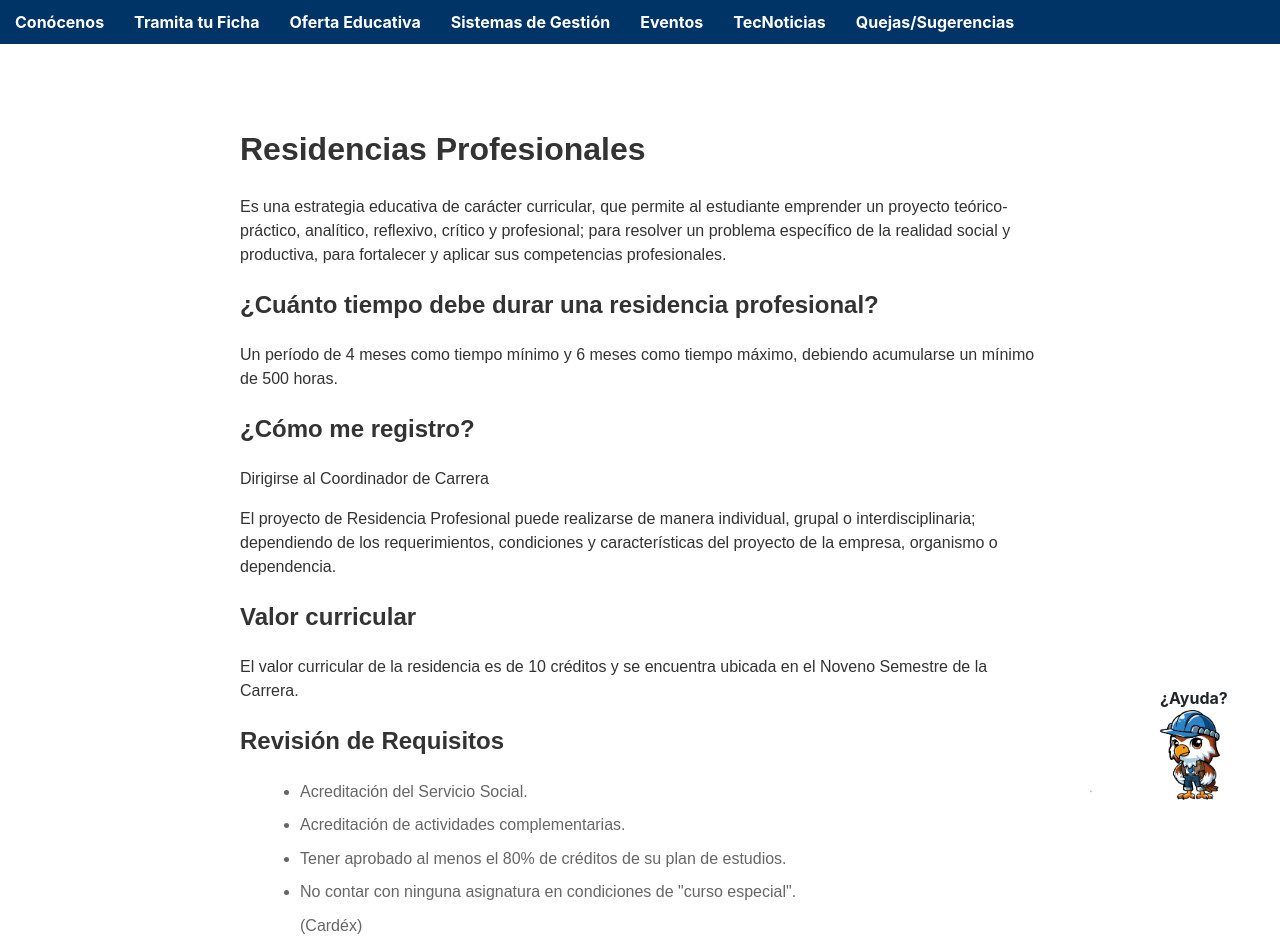
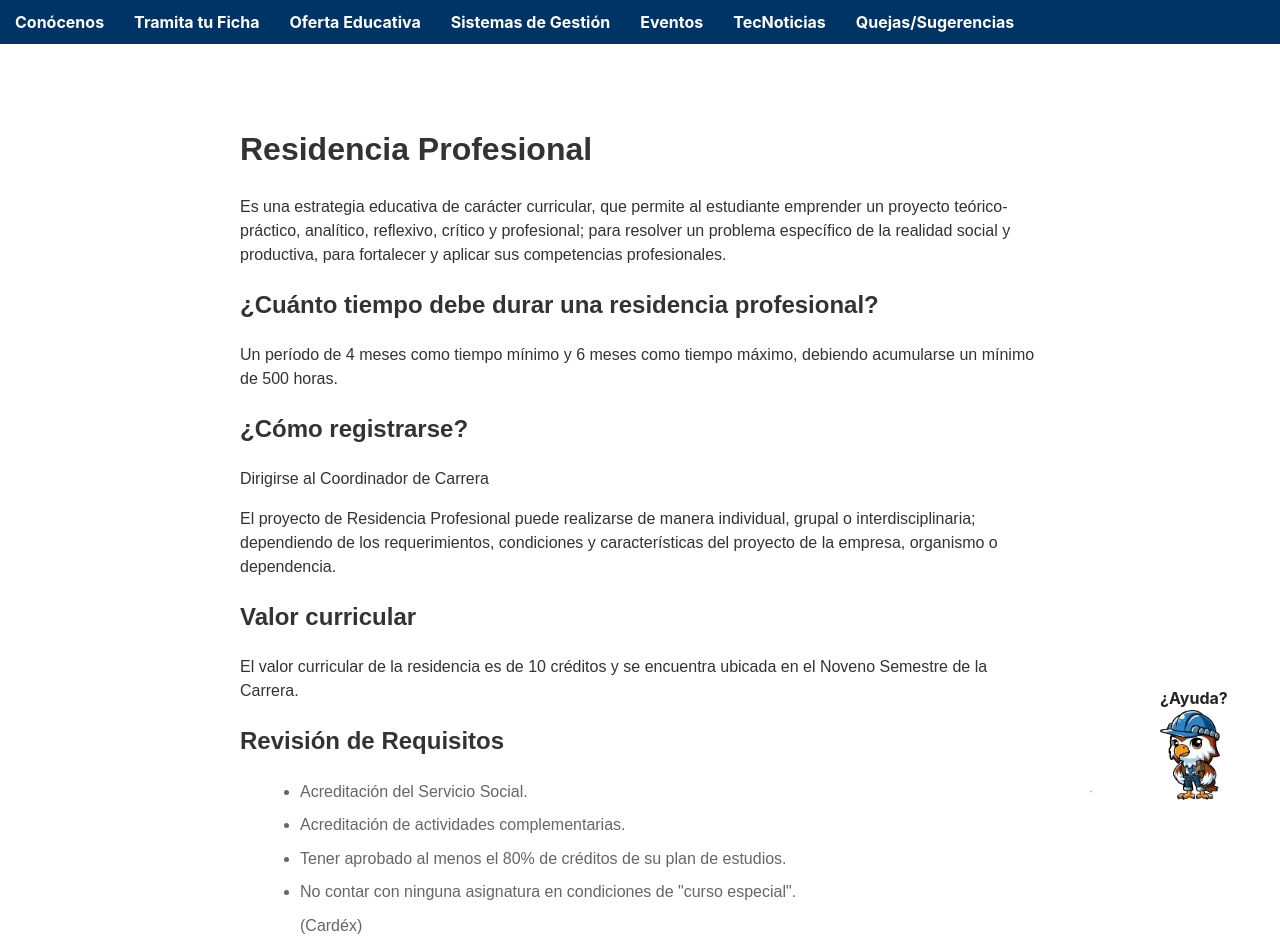
Before and after one commit to Borisss24/ResidenciaProfesionalF, a plain HTML site: page index.html in a window 1280 px wide. Shown: the top 941 px of the page. Drawn offline with Linux system fonts and the light colour scheme.

Commit message:
correcciones texto index

```diff
--- a/index.html
+++ b/index.html
@@ -22,13 +22,13 @@
     </header>
 
     <main class="content">
-        <h1>Residencias Profesionales</h1>
+        <h1>Residencia Profesional</h1>
         <p>Es una estrategia educativa de carácter curricular, que permite al estudiante emprender un proyecto teórico-práctico, analítico, reflexivo, crítico y profesional; para resolver un problema específico de la realidad social y productiva, para fortalecer y aplicar sus competencias profesionales.</p>
 
         <h2>¿Cuánto tiempo debe durar una residencia profesional?</h2>
         <p>Un período de 4 meses como tiempo mínimo y 6 meses como tiempo máximo, debiendo acumularse un mínimo de 500 horas.</p>
 
-        <h2>¿Cómo me registro?</h2>
+        <h2>¿Cómo registrarse?</h2>
         <p>Dirigirse al Coordinador de Carrera</p>
         <p>El proyecto de Residencia Profesional puede realizarse de manera individual, grupal o interdisciplinaria; dependiendo de los requerimientos, condiciones y características del proyecto de la empresa, organismo o dependencia.</p>
 
@@ -76,7 +76,7 @@
                         <li>Tipos de residencias</li>
                         <li>Dudas</li>
 
-                        <h3>¡Plática informativa Está dirigidos para TODO alumno que ya libero ó está por liberar en este semestre su SERVICIO SOCIAL!.</h3>
+                        <h3>¡Plática informativa está dirigida para TODO alumno que ya libero ó está por liberar en este semestre su SERVICIO SOCIAL!.</h3>
 
                             <div class="download-container">
                             <a href="https://www.tolucatecnm.mx/" target="_blank" style="text-decoration: none; color: inherit;">
@@ -89,10 +89,10 @@
 
                 <div id="step2" class="tab-item">
                     <h2>Registro</h2>
-                    <p> Se formalizar el inicio del proceso de residencias mediante la entrega de documentación y formatos oficiales.</p>
+                    <p> Se formaliza el inicio del proceso de residencias mediante la entrega de documentación y formatos oficiales.</p>
 
 
-                    <h3>Solicitud de Residencias Profesionales</h3>
+                    <h3>Solicitud de Residencia Profesional</h3>
                     <p>El objetivo principal de esta solicitud es formalizar el inicio de las actividades de la residencia y asegurar que ambas partes (estudiante y organización) estén de acuerdo con los términos establecidos.</p>
                     <ul>
                         <li><strong>Datos personales: </strong>Nombre, matrícula, carrera, información de contacto, entre otros.</li>
```
